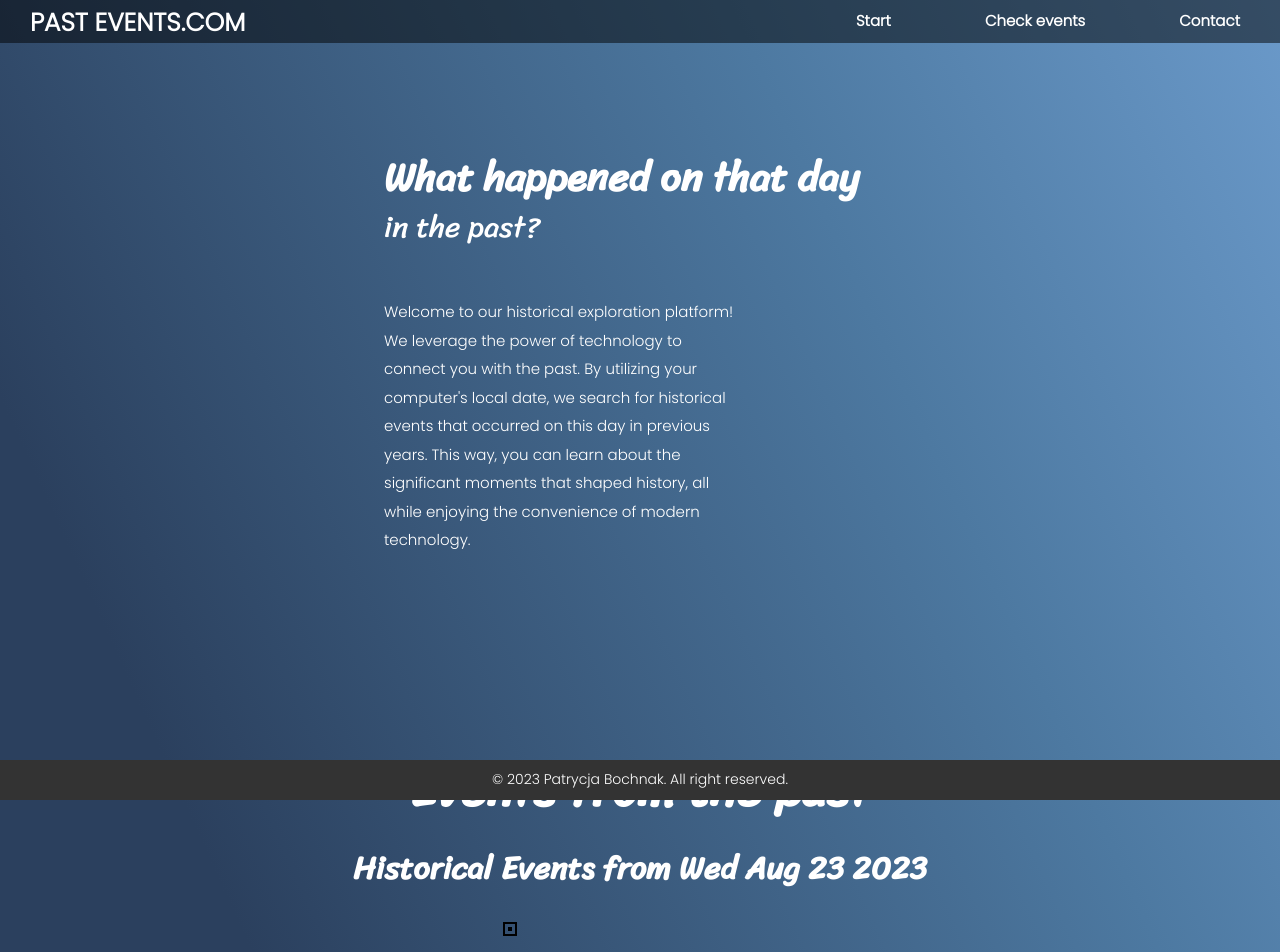
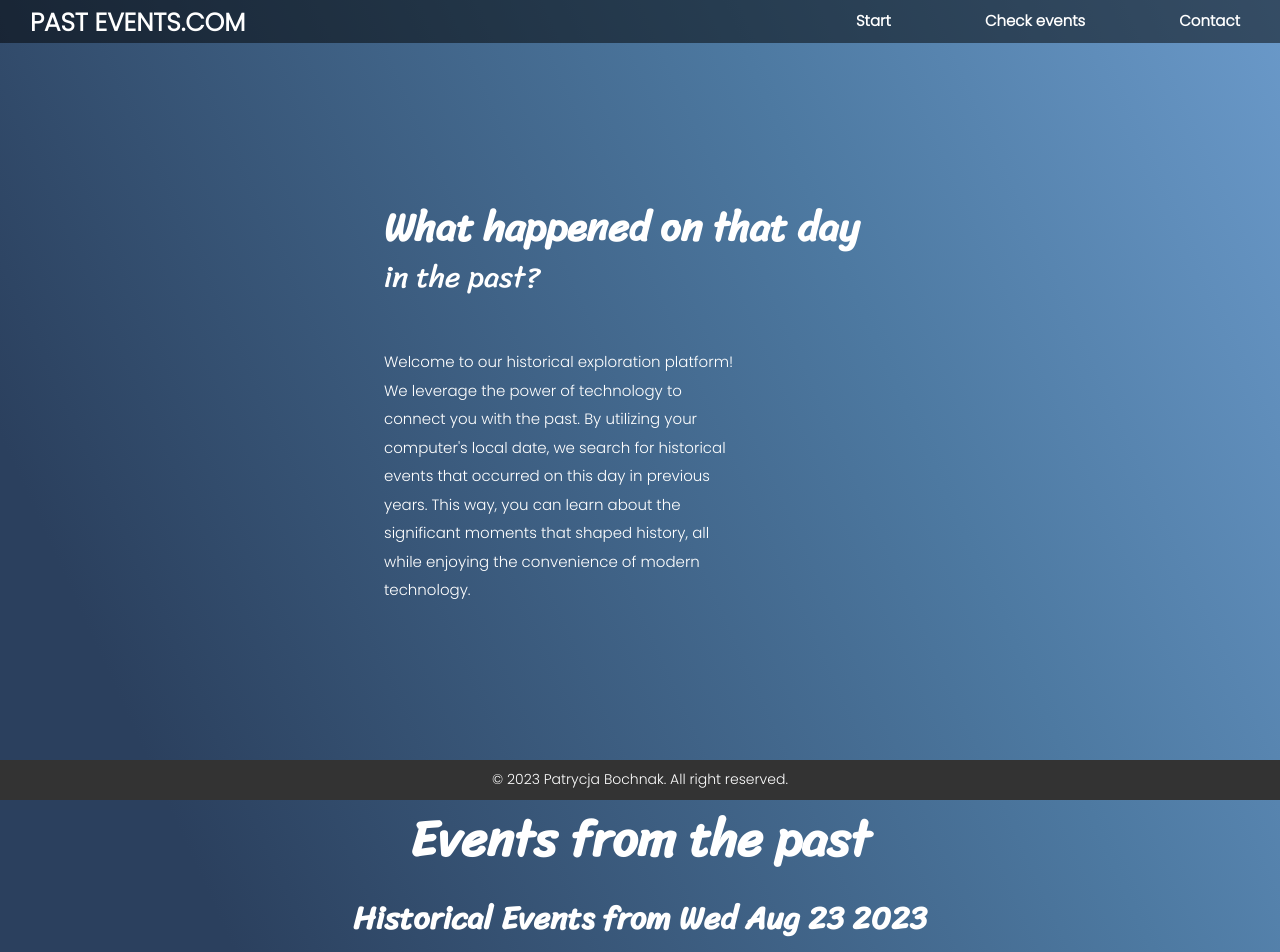
Before and after one commit to PatrycjaBochnak/What-happened-that-day, a React (Create React App) app: page / in a window 1280 px wide. Shown: the top 952 px of the page. Built offline with nearby package versions, Linux system fonts and the light colour scheme; no server answers.

Commit message:
fixing bugs

```diff
--- a/src/layouts/Events.js
+++ b/src/layouts/Events.js
@@ -25,7 +25,7 @@ const Events = ({ sr }) => {
   return (
     <>
       <div className="events">
-        <div className="events-text"> Events from the past </div>
+  Events from the past
       </div>
       <div className="events-content">
         <br/>
--- a/src/layouts/Page.js
+++ b/src/layouts/Page.js
@@ -27,7 +27,7 @@ const Page = ({ sr }) => {
           </p>
         </div>
       </div>
-      <Events sr={sr} />
+      <Events id="events" sr={sr} />
       <Contact id="contact" sr={sr} />
     </>
   );
--- a/src/styles/App.css
+++ b/src/styles/App.css
@@ -52,7 +52,7 @@ body {
   font-size: 40px;
   font-weight: 600;
   color: white;
-  margin-top: 150px;
+  margin-top: 200px;
 }
 .page-text h4 {
   font-family: "Sriracha";
--- a/src/styles/Results.css
+++ b/src/styles/Results.css
@@ -11,6 +11,7 @@
 }
 
 .results-list {
+    font-family: "Poppins", sans-serif;
     display: flex;
     flex-flow: column;
     align-items: center;
```
